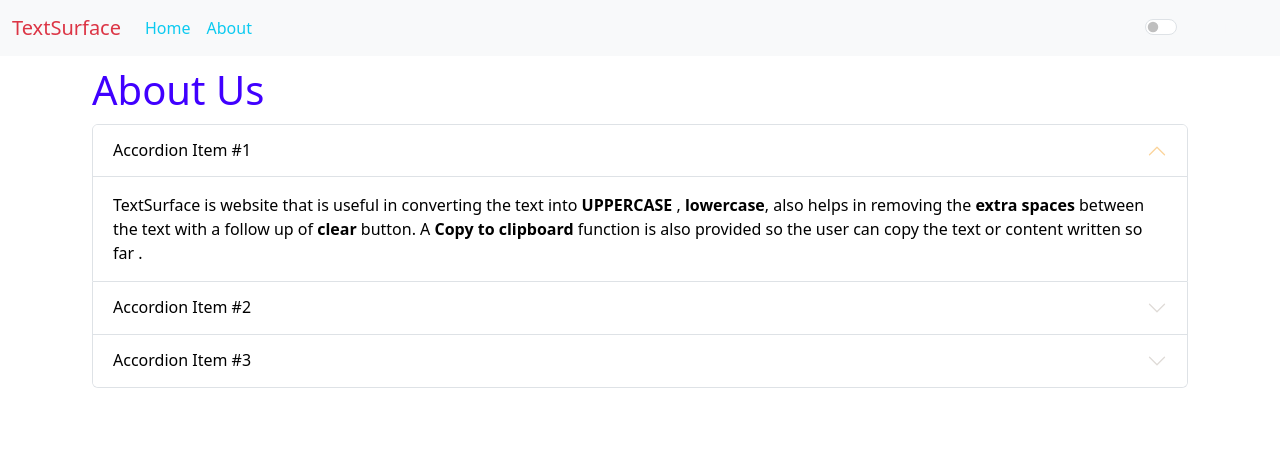
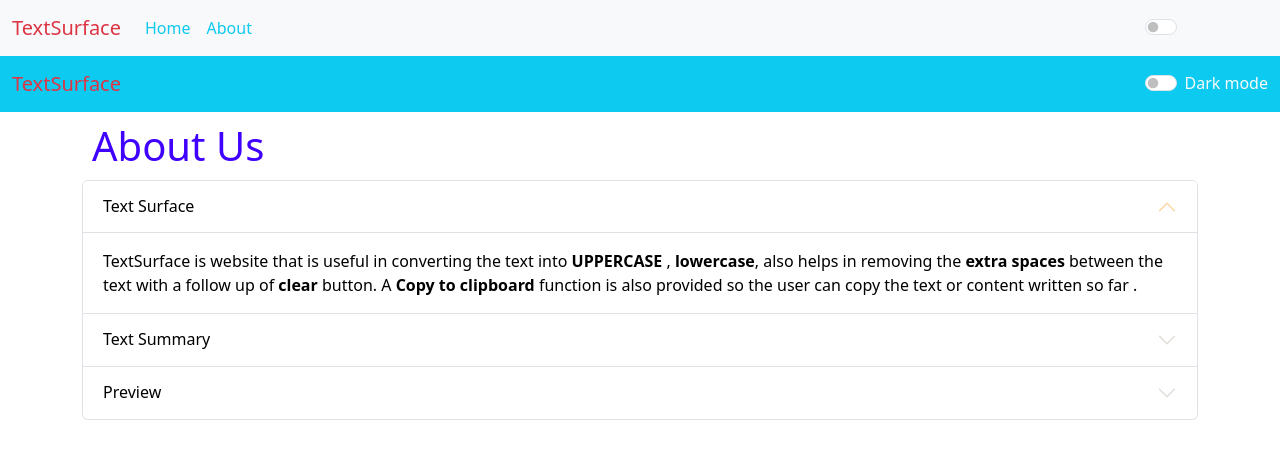
Before and after one commit to Eztremes/Text-Converter, a React (Create React App) app: page /about in a window 1280 px wide. Shown: the top 458 px of the page. Built offline with nearby package versions, Linux system fonts and the light colour scheme.

Commit message:
Update About.js

```diff
--- a/src/Component/About.js
+++ b/src/Component/About.js
@@ -1,6 +1,7 @@
 import React, { useEffect } from "react";
 import { useState } from "react";
-export default function About({mode}) {
+import Navbar from "./Navbar";
+export default function About({mode,handleMode}) {
   // Dark mode
   const [myStyle, setMyStyle] = useState({
     color: "black",
@@ -23,9 +24,16 @@ useEffect(()=>{
   }
 },[mode])
   return (
+    <>
+    <Navbar
+          title="TextSurface"
+          aboutText="About"
+          mode={mode}
+          handleMode={handleMode}
+        />
     <div className="container">
       <h1>About Us</h1>
-      <div className="accordion mb-3" id="accordionExample">
+      <div className="accordion" id="accordionPanelsStayOpenExample">
         <div className="accordion-item">
           <h2 className="accordion-header">
             <button
@@ -33,18 +41,17 @@ useEffect(()=>{
               className="accordion-button"
               type="button"
               data-bs-toggle="collapse"
-              data-bs-target="#collapseOne"
+              data-bs-target="#panelsStayOpen-collapseOne"
               aria-expanded="true"
-              aria-controls="collapseOne"
+              aria-controls="panelsStayOpen-collapseOne"
             >
-              Accordion Item #1
+              Text Surface
             </button>
           </h2>
           <div
             style={myStyle}
-            id="collapseOne"
+            id="panelsStayOpen-collapseOne"
             className="accordion-collapse collapse show"
-            data-bs-parent="#accordionExample"
           >
             <div className="accordion-body">
              TextSurface is website that is useful in converting the text into <b>UPPERCASE</b> , <b>lowercase</b>, also helps in removing the <b>extra spaces</b> between the text with a follow up of <b>clear </b> button. A <b>Copy to clipboard</b> function is also provided so the user can copy the text or content written so far .
@@ -58,18 +65,17 @@ useEffect(()=>{
               className="accordion-button collapsed"
               type="button"
               data-bs-toggle="collapse"
-              data-bs-target="#collapseTwo"
+              data-bs-target="#panelsStayOpen-collapseTwo"
               aria-expanded="false"
-              aria-controls="collapseTwo"
+              aria-controls="panelsStayOpen-collapseTwo"
             >
-              Accordion Item #2
+              Text Summary
             </button>
           </h2>
           <div
             style={myStyle}
-            id="collapseTwo"
+            id="panelsStayOpen-collapseTwo"
             className="accordion-collapse collapse"
-            data-bs-parent="#accordionExample"
           >
             <div className="accordion-body">
               Secondly we have <b>Text Summary</b> which counts how much <b>words</b> have been typed as well as the amount of <b>characters</b> used in the sentence .
@@ -84,18 +90,17 @@ useEffect(()=>{
               className="accordion-button collapsed"
               type="button"
               data-bs-toggle="collapse"
-              data-bs-target="#collapseThree"
+              data-bs-target="#panelsStayOpen-collapseThree"
               aria-expanded="false"
-              aria-controls="collapseThree"
+              aria-controls="panelsStayOpen-collapseThree"
             >
-              Accordion Item #3
+              Preview
             </button>
           </h2>
           <div
             style={myStyle}
-            id="collapseThree"
+            id="panelsStayOpen-collapseThree"
             className="accordion-collapse collapse"
-            data-bs-parent="#accordionExample"
           >
             <div className="accordion-body">
              And lastly we have the <b>Preview</b> : it basically shows us the text which is being typed into the textarea above .
@@ -105,5 +110,6 @@ useEffect(()=>{
       </div>
 
     </div>
+    </>
   );
 }
```
